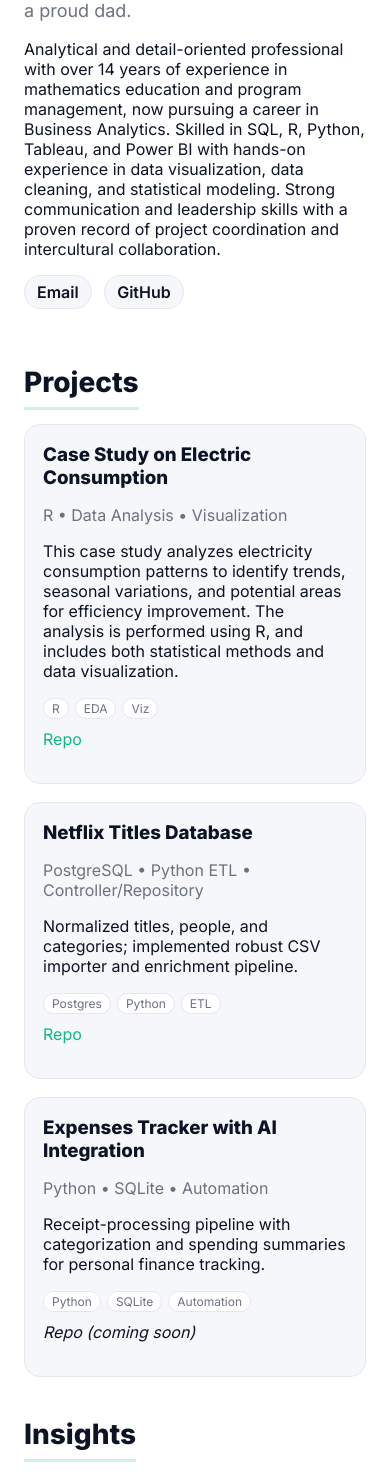
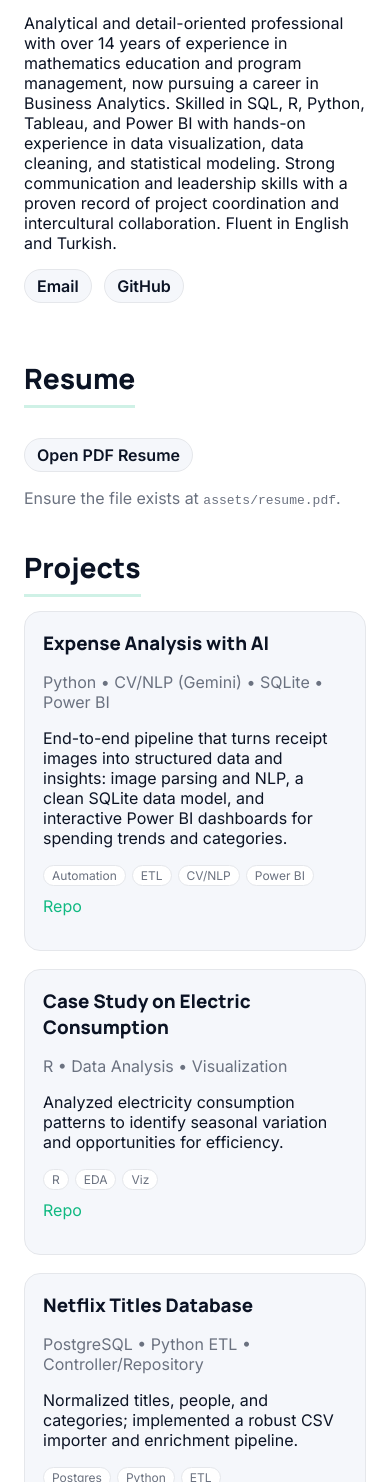
Before and after one commit to kazimtuluk/kazimtuluk.github.io, a plain HTML site: page index.html in a window 390 px wide. Shown: the part 518-2000 px from the top of the page. Drawn offline with Linux system fonts and the light colour scheme.

Commit message:
Full refresh: Manrope headings, working Resume anchor, Expense project first, rename Insights to Learning Journey

```diff
--- a/index.html
+++ b/index.html
@@ -3,94 +3,87 @@
 <head>
   <meta charset="UTF-8" />
   <meta name="viewport" content="width=device-width, initial-scale=1" />
-  <title>Kazim Tuluk • Business and Data Analyst</title>
+  <title>Kazim Tuluk • Data & Analytics</title>
   <meta name="description" content="Kazim Tuluk — data & analytics professional focused on insights, visualization, and predictive modeling." />
+
+  <!-- Fonts -->
   <link rel="preconnect" href="https://fonts.googleapis.com">
   <link rel="preconnect" href="https://fonts.gstatic.com" crossorigin>
-  <link href="https://fonts.googleapis.com/css2?family=Inter:wght@300;400;600;800&display=swap" rel="stylesheet">
+  <link href="https://fonts.googleapis.com/css2?family=Inter:wght@300;400;600&family=Manrope:wght@500;600;800&display=swap" rel="stylesheet">
+
   <style>
-    /* ====== Emerald + Charcoal palette ====== */
+    /* ===== Emerald + Charcoal palette ===== */
     :root{
-      --bg:#ffffff;        /* page background */
+      --bg:#ffffff;        /* page bg */
       --text:#0b1324;      /* primary text */
       --muted:#6b7280;     /* secondary text */
       --brand:#10b981;     /* emerald */
       --brand-600:#059669; /* darker emerald */
-      --card:#f5f7fb;      /* card background */
-      --line:#e5e7eb;      /* subtle borders */
-      --shadow: 0 8px 20px rgba(0,0,0,.07);
+      --card:#f5f7fb;      /* card bg */
+      --line:#e5e7eb;      /* borders */
+      --shadow:0 8px 20px rgba(0,0,0,.07);
     }
     @media (prefers-color-scheme: dark){
       :root{
         --bg:#0b1020; --text:#e5e7eb; --muted:#9aa0aa;
         --brand:#34d399; --brand-600:#10b981;
-        --card:#11172a; --line:#1f2a44;
-        --shadow: 0 12px 24px rgba(0,0,0,.35);
+        --card:#11172a; --line:#1f2a44; --shadow:0 12px 24px rgba(0,0,0,.35);
       }
     }
 
-    /* ====== Base ====== */
-    html,body{margin:0;background:var(--bg);color:var(--text);font-family:Inter,system-ui,-apple-system,Segoe UI,Roboto,Helvetica,Arial,sans-serif}
+    /* ===== Base ===== */
+    html{scroll-behavior:smooth;}
+    html,body{margin:0;background:var(--bg);color:var(--text);
+      font-family:Inter,system-ui,-apple-system,Segoe UI,Roboto,Helvetica,Arial,sans-serif}
+    h1,h2,h3,.brand,nav a{font-family:Manrope, Inter, system-ui, sans-serif}
     a{color:var(--brand);text-decoration:none}
     a:hover{text-decoration:underline}
     .wrap{max-width:1100px;margin:0 auto;padding:24px}
-    .section{margin:40px 0}
+    .section{margin:40px 0; scroll-margin-top:90px;}
     h1{font-size:42px;line-height:1.15;margin:0 0 8px}
     h2{font-size:28px;margin:0 0 14px;border-bottom:3px solid rgba(16,185,129,.2);display:inline-block;padding-bottom:8px}
     h3{margin:0 0 8px}
     .subtitle{color:var(--muted);font-size:18px}
     .muted{color:var(--muted)}
 
-    /* ====== Header ====== */
+    /* ===== Header ===== */
     header{
       position:sticky;top:0;z-index:10;
-      background: linear-gradient(90deg, var(--bg), rgba(16,185,129,.10));
-      border-bottom:1px solid var(--line);
-      backdrop-filter:saturate(1.05);
+      background:linear-gradient(90deg, var(--bg), rgba(16,185,129,.10));
+      border-bottom:1px solid var(--line); backdrop-filter:saturate(1.05);
     }
     .top{display:flex;align-items:center;justify-content:space-between;padding:16px 24px}
     .brand{font-weight:800;letter-spacing:.2px}
-    nav a{color:var(--muted);font-weight:600;margin-left:20px}
+    nav a{color:var(--muted);font-weight:600;margin-left:22px}
     nav a:hover{color:var(--brand-600)}
 
-    /* ====== About block ====== */
-    /* Keep text beside the photo on desktop */
-  .about-row{display:flex; align-items:center; gap:30px; flex-wrap:nowrap}
-  /* Let the text actually shrink instead of forcing a new line */
+    /* ===== About layout ===== */
+    .about-row{display:flex;align-items:center;gap:30px;flex-wrap:nowrap}
     .about-row .info{flex:1 1 auto; min-width:0}
-  /* Mobile: stack vertically */
-  @media(max-width:860px){
-    .about-row{flex-direction:column; align-items:flex-start}
-  }
+    @media(max-width:860px){ .about-row{flex-direction:column; align-items:flex-start} }
+    .avatar{width:180px;height:180px;border-radius:50%;object-fit:cover;border:6px solid var(--bg);box-shadow:var(--shadow)}
 
-    .avatar{width:180px;height:180px;border-radius:50%;object-fit:cover;
-            box-shadow:var(--shadow);border:6px solid var(--bg)}
-
-    /* ====== Chips (contact links) ====== */
+    /* ===== Chips ===== */
     .chips{margin-top:8px}
-    .chip{
-      display:inline-block;margin-right:8px;padding:6px 12px;border-radius:999px;
-      background:var(--card);border:1px solid var(--line);color:var(--text);font-weight:600
-    }
+    .chip{display:inline-block;margin-right:8px;padding:6px 12px;border-radius:999px;
+      background:var(--card);border:1px solid var(--line);color:var(--text);font-weight:600}
     .chip:hover{border-color:var(--brand);text-decoration:none}
 
-    /* ====== Projects grid ====== */
+    /* ===== Projects grid ===== */
     .projs{display:grid;grid-template-columns:repeat(2,minmax(0,1fr));gap:18px}
     @media(max-width:860px){.projs{grid-template-columns:1fr}}
-    .card{
-      background:var(--card);border:1px solid var(--line);border-radius:16px;padding:18px;
-      transition:transform .15s ease, box-shadow .15s ease, border-color .15s ease
-    }
+    .card{background:var(--card);border:1px solid var(--line);border-radius:16px;padding:18px;
+      transition:transform .15s ease, box-shadow .15s ease, border-color .15s ease}
     .card:hover{transform:translateY(-3px);box-shadow:var(--shadow);border-color:var(--brand)}
     .tag{display:inline-block;font-size:12px;background:var(--bg);border:1px solid var(--line);
       padding:2px 8px;border-radius:999px;color:var(--muted);margin-right:6px}
 
-    /* ====== Footer ====== */
+    /* ===== Footer ===== */
     footer{border-top:1px solid var(--line);padding:18px;color:var(--muted);font-size:14px;margin-top:48px;text-align:center}
   </style>
 </head>
 <body>
-  <!-- ====== Header ====== -->
+  <!-- ===== Header ===== -->
   <header>
     <div class="top wrap">
       <div class="brand">Kazim Tuluk</div>
@@ -98,33 +91,27 @@
         <a href="#about">About</a>
         <a href="#resume">Resume</a>
         <a href="#projects">Projects</a>
-        <a href="#insights">Insights</a>
+        <a href="#learning">Learning Journey</a>
       </nav>
     </div>
   </header>
 
   <div class="wrap">
-    <!-- ====== About ====== -->
+    <!-- ===== About ===== -->
     <section id="about" class="section">
       <div class="about-row">
         <img class="avatar" src="assets/avatar.jpeg" alt="Kazim Tuluk portrait" />
-            <div class="info"></div>
-            <div>
+        <div class="info">
           <h1>Kazim Tuluk</h1>
-
-            <!-- English tagline -->
           <p class="subtitle">
             Leveraging a teaching background to turn data into actionable business insights—curious, growth-minded, and a proud dad.
           </p>
-
-            <!-- Professional summary -->
           <p style="max-width:680px">
-                Analytical and detail-oriented professional with over 14 years of experience in mathematics education and
-                program management, now pursuing a career in Business Analytics. Skilled in SQL, R, Python, Tableau, and Power BI
-                with hands-on experience in data visualization, data cleaning, and statistical modeling. Strong communication and
-                leadership skills with a proven record of project coordination and intercultural collaboration.
+            Analytical and detail-oriented professional with over 14 years of experience in mathematics education and program
+            management, now pursuing a career in Business Analytics. Skilled in SQL, R, Python, Tableau, and Power BI with
+            hands-on experience in data visualization, data cleaning, and statistical modeling. Strong communication and
+            leadership skills with a proven record of project coordination and intercultural collaboration. Fluent in English and Turkish.
           </p>
-
           <p class="chips">
             <a class="chip" href="mailto:kazim.tuluk@gmail.com">Email</a>
             <a class="chip" href="https://github.com/kazimtuluk" target="_blank" rel="noreferrer">GitHub</a>
@@ -133,15 +120,32 @@
       </div>
     </section>
 
-    <!-- ====== Projects ====== -->
+    <!-- ===== Resume (works with top nav) ===== -->
+    <section id="resume" class="section">
+      <h2>Resume</h2>
+      <p><a href="assets/resume.pdf" class="chip" target="_blank" rel="noreferrer">Open PDF Resume</a></p>
+      <div class="muted">Ensure the file exists at <code>assets/resume.pdf</code>.</div>
+    </section>
+
+    <!-- ===== Projects ===== -->
     <section id="projects" class="section">
       <h2>Projects</h2>
       <div class="projs">
+
+        <!-- Expense project first -->
+        <article class="card">
+          <h3>Expense Analysis with AI</h3>
+          <p class="muted">Python • CV/NLP (Gemini) • SQLite • Power BI</p>
+          <p>End-to-end pipeline that turns receipt images into structured data and insights: image parsing and NLP, a clean
+             SQLite data model, and interactive Power BI dashboards for spending trends and categories.</p>
+          <div><span class="tag">Automation</span><span class="tag">ETL</span><span class="tag">CV/NLP</span><span class="tag">Power BI</span></div>
+          <p style="margin-top:10px"><a href="https://github.com/kazimtuluk/expense-analysis-with-ai" target="_blank" rel="noreferrer">Repo</a></p>
+        </article>
+
         <article class="card">
           <h3>Case Study on Electric Consumption</h3>
           <p class="muted">R • Data Analysis • Visualization</p>
-          <p>This case study analyzes electricity consumption patterns to identify trends, seasonal variations, and potential areas for efficiency improvement. The analysis is performed using R, and includes both statistical methods and data visualization.
-            </p>
+          <p>Analyzed electricity consumption patterns to identify seasonal variation and opportunities for efficiency.</p>
           <div><span class="tag">R</span><span class="tag">EDA</span><span class="tag">Viz</span></div>
           <p style="margin-top:10px"><a href="https://github.com/kazimtuluk/Portfolio" target="_blank" rel="noreferrer">Repo</a></p>
         </article>
@@ -149,30 +153,23 @@
         <article class="card">
           <h3>Netflix Titles Database</h3>
           <p class="muted">PostgreSQL • Python ETL • Controller/Repository</p>
-          <p>Normalized titles, people, and categories; implemented robust CSV importer and enrichment pipeline.</p>
+          <p>Normalized titles, people, and categories; implemented a robust CSV importer and enrichment pipeline.</p>
           <div><span class="tag">Postgres</span><span class="tag">Python</span><span class="tag">ETL</span></div>
           <p style="margin-top:10px"><a href="https://github.com/kazimtuluk/netflix" target="_blank" rel="noreferrer">Repo</a></p>
         </article>
 
-        <article class="card">
-          <h3>Expenses Tracker with AI Integration</h3>
-          <p class="muted">Python • SQLite • Automation</p>
-          <p>Receipt-processing pipeline with categorization and spending summaries for personal finance tracking.</p>
-          <div><span class="tag">Python</span><span class="tag">SQLite</span><span class="tag">Automation</span></div>
-          <p style="margin-top:10px"><em>Repo (coming soon)</em></p>
-        </article>
       </div>
     </section>
 
-    <!-- ====== Insights ====== -->
-    <section id="insights" class="section">
-      <h2>Insights</h2>
+    <!-- ===== Learning Journey (formerly Insights) ===== -->
+    <section id="learning" class="section">
+      <h2>Learning Journey</h2>
       <ul>
         <li><a href="insight.html?file=insights/hello-world.md">Hello World: Why I keep a learning log</a></li>
         <li><a href="insight.html?file=insights/controller-repo-pattern.md">Controller/Repository pattern for data projects</a></li>
         <li><a href="insight.html?file=insights/ridge-vs-lasso.md">Ridge vs Lasso explained</a></li>
       </ul>
-      <div class="muted">You can publish Markdown posts later—links above will work once <code>insight.html</code> and the files exist.</div>
+      <div class="muted">You can add posts later—links will work once <code>insight.html</code> and those Markdown files exist.</div>
     </section>
 
     <footer>
```
Lines whose indentation alone changed are shown as unchanged.
